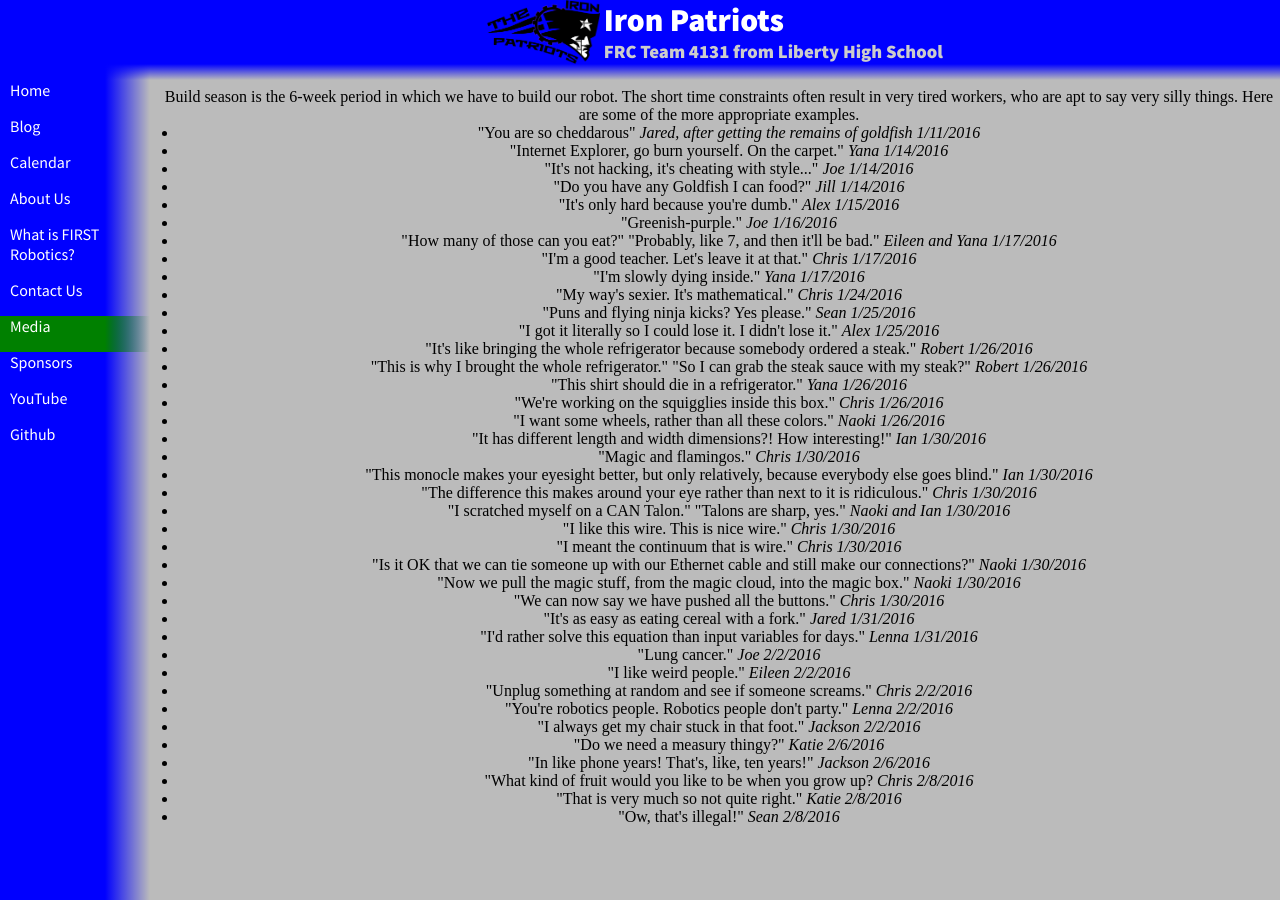
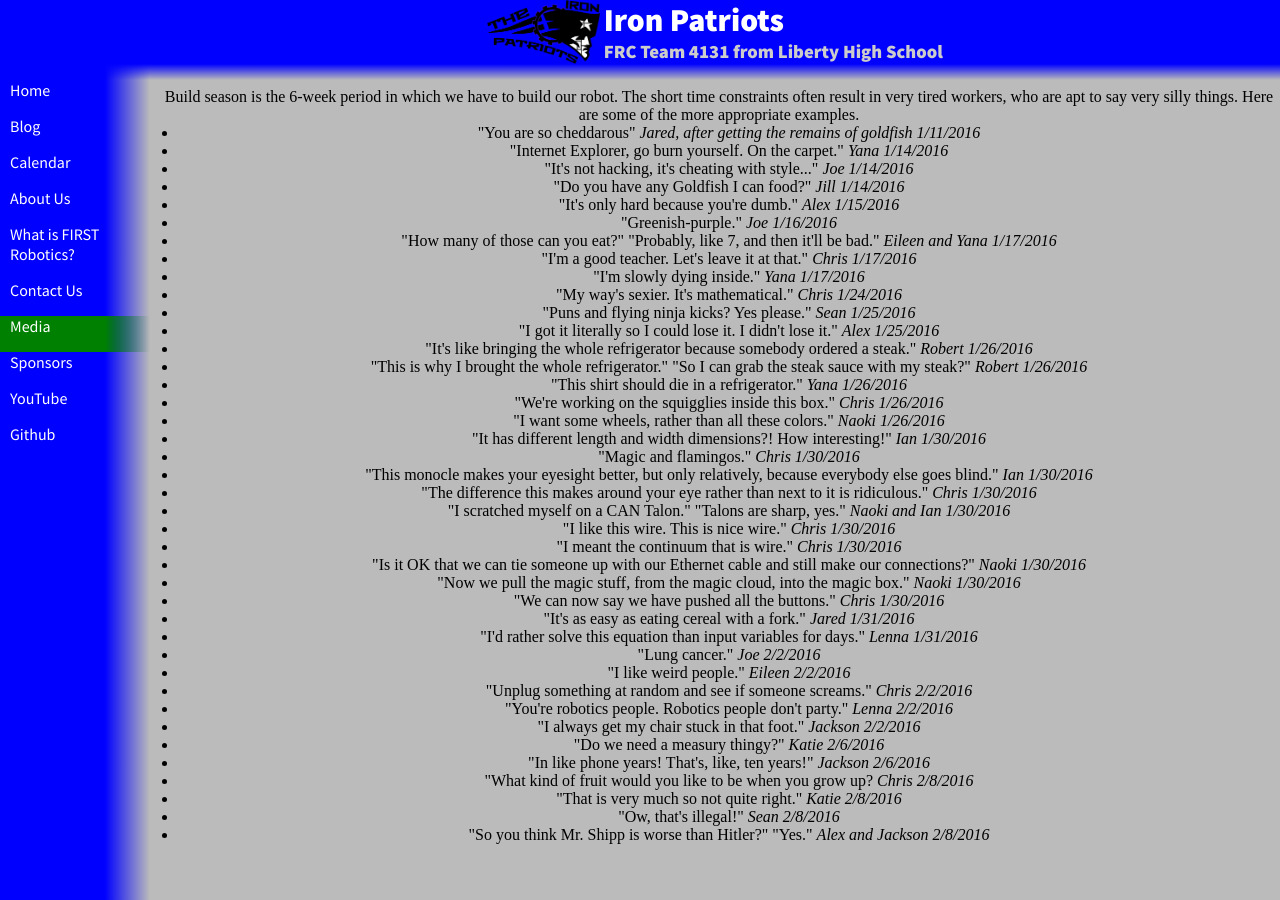
Before and after one commit to katiebugmoon/FRC4131.github.io, a Jekyll site: the page built from media/2016/quotes.html, in a window 1280 px wide. Built offline with Jekyll 4.4.1, drawn with Linux system fonts in a browser that asks for light colours; nearby versions of some CDN libraries.

Commit message:
Update quotes.html

```diff
--- a/media/2016/quotes.html
+++ b/media/2016/quotes.html
@@ -43,5 +43,6 @@ title: Build Season 2016 Quotes
 	<li>"What kind of fruit would you like to be when you grow up? <i>Chris 2/8/2016</i></li>
 	<li>"That is very much so not quite right." <i>Katie 2/8/2016</i></li>
 	<li>"Ow, that's illegal!" <i>Sean 2/8/2016</i></li>
+	<li>"So you think Mr. Shipp is worse than Hitler?" "Yes." <i>Alex and Jackson 2/8/2016</i></li>
 </ul>
 <center>
```
